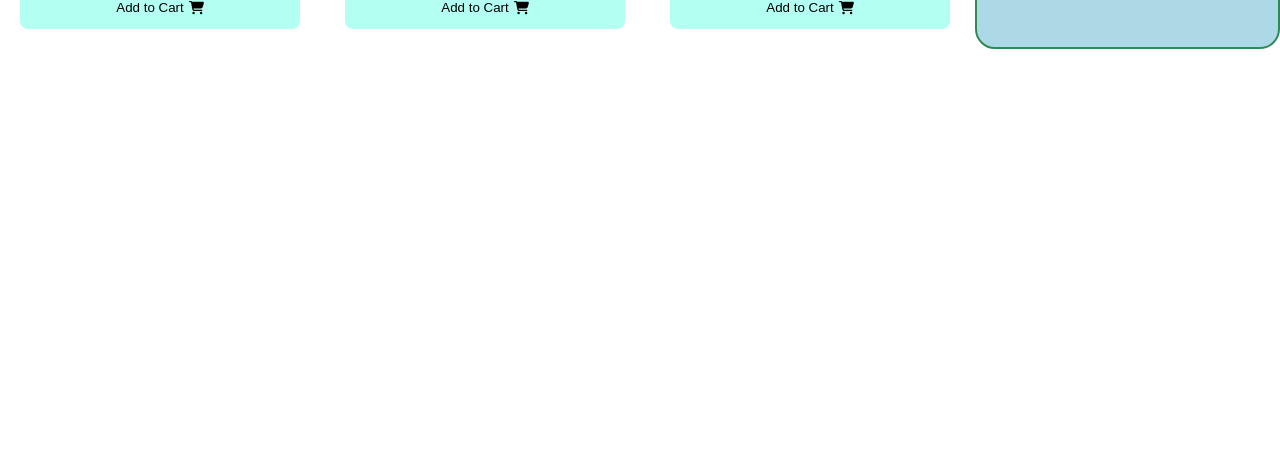
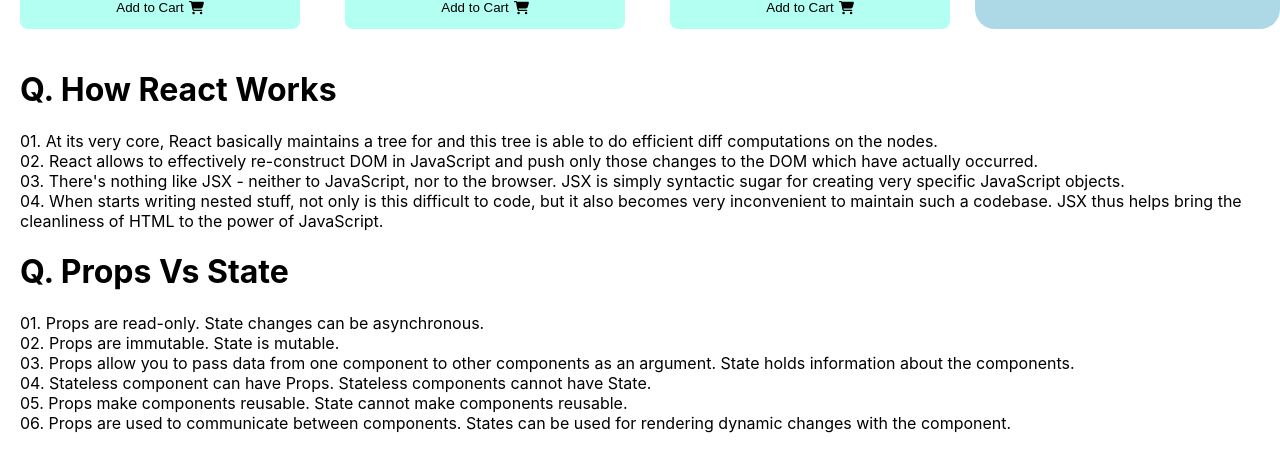
Before and after one commit to raselcsedev/good-read, a React (Create React App) app: page / in a window 1280 px wide. Shown: the part 1661-2111 px from the top of the page. Before the commit the page ends 1710 px from the top, so only its background shows below. Built offline with nearby package versions, Linux system fonts and the light colour scheme.

Commit message:
added Question-Answer

```diff
--- a/src/App.css
+++ b/src/App.css
@@ -5,6 +5,10 @@
 .App-logo {
   height: 40vmin;
   pointer-events: none;
+}
+.question-answer{
+  margin: 20px;
+
 }
 
 @media (prefers-reduced-motion: no-preference) {
--- a/src/App.js
+++ b/src/App.js
@@ -8,6 +8,24 @@
     <div >
       <Navbar></Navbar>
      <Gallery></Gallery>
+     <div className='question-answer'>
+       <h1>Q. How React Works </h1>
+       <p>
+      01. At its very core, React basically maintains a tree for and this  tree is able to do efficient diff computations on the nodes. <br />
+      02. React allows to effectively re-construct DOM in JavaScript and push only those changes to the DOM which have actually occurred. <br />
+      03. There's nothing like JSX - neither to JavaScript, nor to the browser. JSX is simply syntactic sugar for creating very specific JavaScript objects. <br />
+      04. When starts writing nested stuff, not only is this difficult to code, but it also becomes very inconvenient to maintain such a codebase. JSX thus helps bring the cleanliness of HTML to the power of JavaScript.
+       </p>
+       <h1>Q. Props Vs State</h1>
+       <p>
+        01. Props are read-only. State changes can be asynchronous. <br />
+        02. Props are immutable. State is mutable. <br />
+        03. Props allow you to pass data from one component to other  components as an argument. State holds information about the components. <br />
+        04. Stateless component can have Props.	Stateless components cannot have State. <br />
+        05. Props make components reusable.	State cannot make components reusable. <br />
+        06. Props are used to communicate between components.	States can be used for rendering dynamic changes with the component.
+       </p>
+     </div>
     </div>
   );
 }
--- a/src/components/BookDetails/BookDetails.css
+++ b/src/components/BookDetails/BookDetails.css
@@ -1,6 +1,7 @@
 .cart{
     position: sticky;
     top: 0;
+
 }
 .book-name{
     color:brown;
--- a/src/components/Gallery/Gallery.css
+++ b/src/components/Gallery/Gallery.css
@@ -8,12 +8,13 @@
     grid-template-columns: repeat(3, 1fr);
     gap: 5px;
 }
-.book-details{
+.books-cart{
     text-align: center;
     background-color:lightblue;
-    border: 2px solid seagreen;
+    /* border: 2px solid seagreen; */
     border-radius: 20px;
     margin-top: 20px;
+    margin-bottom: 20px;
 
 }
 
@@ -27,13 +28,14 @@
     .books{
         grid-template-columns: repeat(1, 1fr);
     }
-    .book-details{
+    .books-cart{
         width: 230px;
         text-align: center;
         background-color:lightblue;
-        border: 2px solid seagreen;
+        /* border: 2px solid seagreen; */
         border-radius: 20px;
         margin-top: 20px;
+        margin-bottom: 20px;
 
     }
 }
--- a/src/components/Gallery/Gallery.js
+++ b/src/components/Gallery/Gallery.js
@@ -30,7 +30,7 @@
             }
 
             </div>
-            <div className='book-details'>
+            <div className='books-cart'>
                 <BookDetails
                     cart={cart}
                 ></BookDetails>
```
Also changed, not shown: 1 other file (tests, documents, lock files or other folders).
